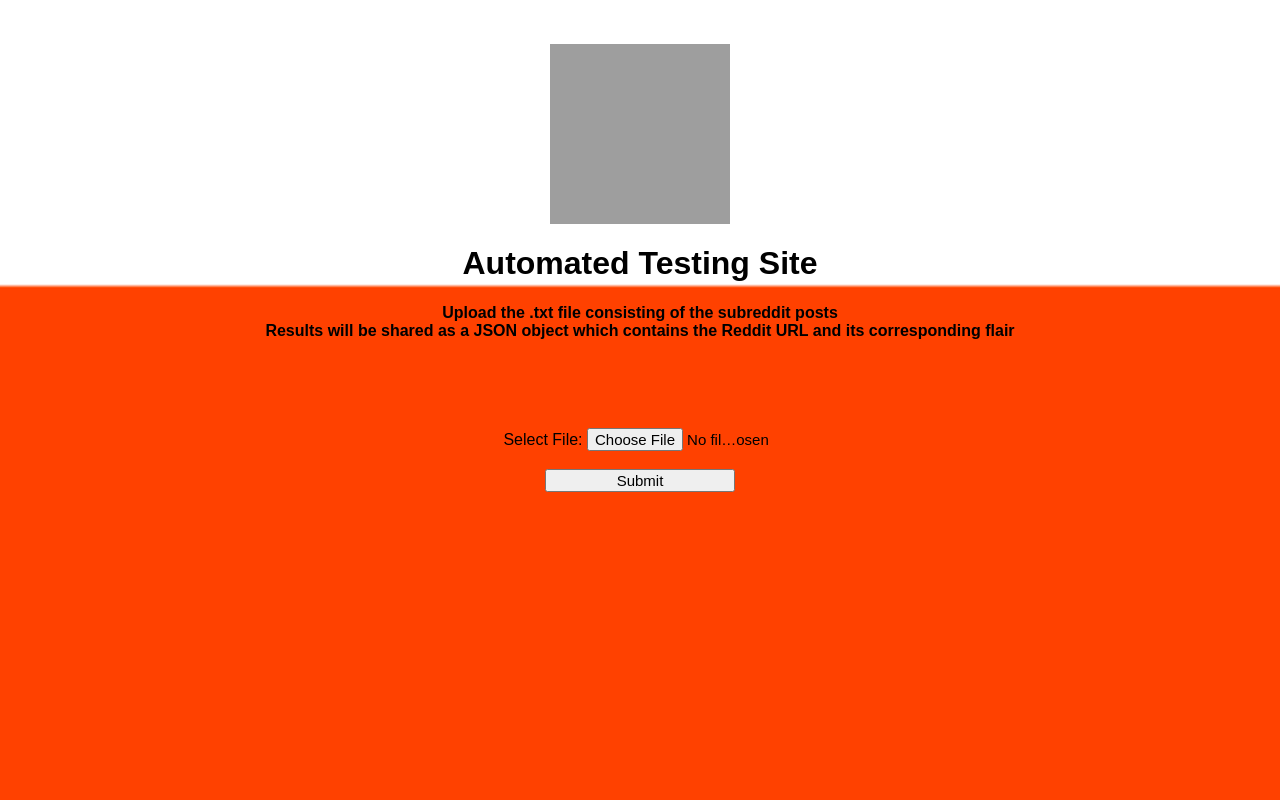
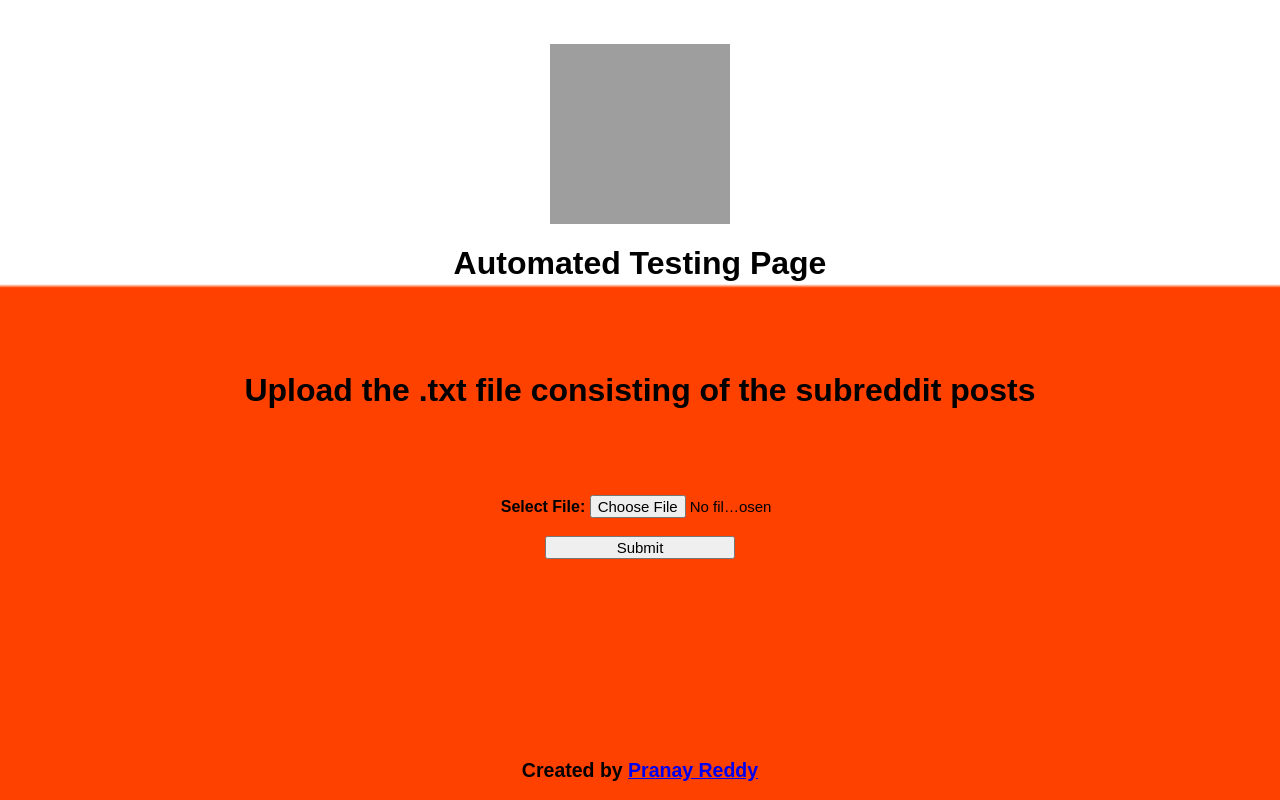
Before and after one commit to pranay-ar/Reddit-Flare-Detection, a Flask app: page /automated_testing in a window 1280 px wide. Run offline with Flask 2, Linux system fonts and the light colour scheme; parts of the project's set-up code (start-up, migrations or seed data) failed here and were passed over; grey boxes are pictures that could not be loaded.

Commit message:
Final commit

```diff
--- a/templates/main.html
+++ b/templates/main.html
@@ -59,6 +59,6 @@
     {% endif %}
 </div>
 
-
+<div style="position: absolute;;left:50%;transform:translate(-50%);bottom:0;width:100%;padding: 2px;font-size: 13px;"><h4>Created by  <a href = https://github.com/pranay-ar> Pranay Reddy</a></h4></div>
 
 </html>
--- a/templates/test.html
+++ b/templates/test.html
@@ -23,16 +23,17 @@ width: 15%;
       <a class="navbar-brand" href="/"><img src="https://images-na.ssl-images-amazon.com/images/I/418PuxYS63L.png" class="center" width="180" height="180"></a>
     </div>
  </div>
-<h1 {font-size: 150%}>Automated Testing Site</h1>
-<p>
-<p><b>Upload the .txt file consisting of the subreddit posts<br>Results will be shared as a JSON object which contains the Reddit URL and its corresponding flair</b></p>
-<br><br><br>
-<form action = "https://r-india-flair-classifier.herokuapp.com/automated_testing" method = "post" enctype = "multipart/form-data" name = "Shaurya">
+<h1 style="font-size: xx-large;">Automated Testing Page</h1>
+<p><br><br>
+<h3 style="font-size: xx-large; font:700;"><b>Upload the .txt file consisting of the subreddit posts</h3>
+<br><br>
+<form action = "https://r-india-flair-classifier.herokuapp.com/automated_testing" method = "post" enctype = "multipart/form-data" name = "Pranay">
 <br>
-Select File: <input type  = "file" name = "upload_file">
+<b>Select File:</b> <input type  = "file" name = "upload_file">
 <br><br>
 <input type = "submit" value = "Submit"/>
 <br><br><br><br><br>
+<div style="position: absolute;;left:50%;transform:translate(-50%);bottom:0;width:100%;padding: 2px;font-size: 13px;"><h2>Created by  <a href = https://github.com/pranay-ar> Pranay Reddy</a></h2></div>
 
 </form>
 </body>
```
Also changed, not shown: 1 other file.
